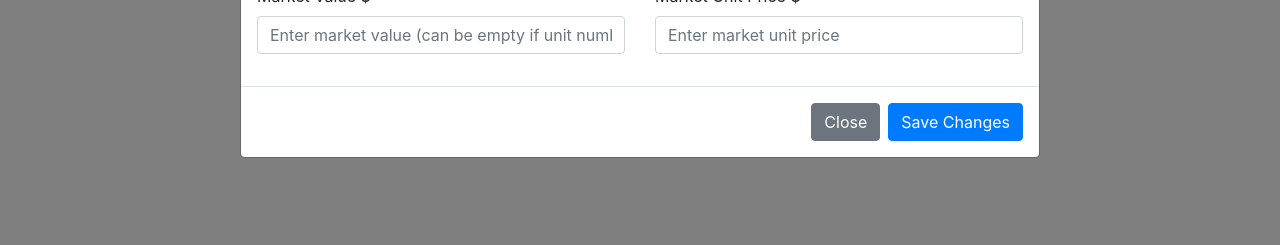
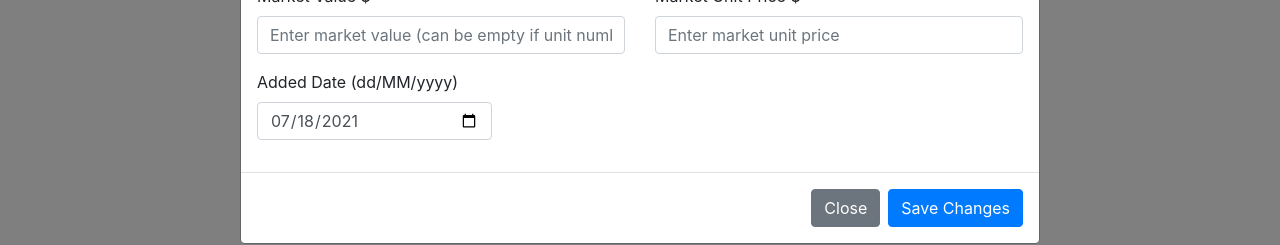
Before and after one commit to junyongz/wmp, a React (Create React App) app: page / in a window 1280 px wide. Both pictures are taken after a click on the button "Invest". Shown: the part 388-633 px from the top of the page. Built offline with nearby package versions, Linux system fonts and the light colour scheme; no server answers.

Commit message:
fine tune amount default population for new one, add the date population

```diff
--- a/src/stocks/DividendAddingModal.js
+++ b/src/stocks/DividendAddingModal.js
@@ -6,8 +6,23 @@ export default function DividendAddingModal(props) {
     // for creating dividend
     const { showDividendAdd, setShowDividendAdd, dividendAdded, stock } = props;
 
+    const getTodayDate = () => {
+        const appendZeroIfOneDigit = (v) => {
+            if (v.length == 1) {
+                return "0" + v;
+            }
+            return v;
+        };
+
+        const todayDate = new Date();
+
+        return todayDate.getFullYear() + "-" +
+            appendZeroIfOneDigit((todayDate.getMonth()+1).toString()) + "-" +
+            appendZeroIfOneDigit(todayDate.getDate().toString());
+    }
+
     const initalState = {
-        stockId: stock.id, currency: "SGD", amount: "", addedDate: "2021-07-07"
+        stockId: stock.id, currency: "SGD", amount: "", addedDate: getTodayDate()
     };
 
     // form
@@ -64,7 +79,7 @@ export default function DividendAddingModal(props) {
     return (
         <Modal show={ showDividendAdd } onHide={ handleClose } animation={ false } size="sm">
             <Modal.Header closeButton>
-                <Modal.Title>Add Dividend - {stock.code} - {stock.name}</Modal.Title>
+                <Modal.Title>Add Dividend</Modal.Title>
             </Modal.Header>
             <Modal.Body>
                 <Form ref={ formRef } id="dividendForm" noValidate validated={ validated }>
@@ -100,6 +115,19 @@ export default function DividendAddingModal(props) {
                         </Col>
                     </Row>
 
+                    <Row>
+                        <Col>
+                            <Form.Group controlId="formAddedDate">
+                                <Form.Label>Added Date (dd/MM/yyyy)</Form.Label>
+                                <Form.Control type="date"
+                                    placeholder="Enter the date for this dividend"
+                                    name="addedDate"
+                                    value={formState.addedDate}
+                                    onChange={ handleChange }/>
+                            </Form.Group>
+                        </Col>
+                    </Row>
+
                 </Form>
             </Modal.Body>
             <Modal.Footer>
--- a/src/stocks/StockAddingModal.js
+++ b/src/stocks/StockAddingModal.js
@@ -1,4 +1,4 @@
-import { useState, useRef, useCallback } from 'react'
+import { useState, useRef, useCallback, useEffect } from 'react'
 import { Modal, Form, Row, Col, Button } from 'react-bootstrap'
 import axios from 'axios'
 
@@ -7,10 +7,25 @@ export default function StockAddingModal(props) {
     // for creating stock
     const { dispatch, show, setShow } = props;
 
+    const getTodayDate = () => {
+        const appendZeroIfOneDigit = (v) => {
+            if (v.length == 1) {
+                return "0" + v;
+            }
+            return v;
+        };
+
+        const todayDate = new Date();
+
+        return todayDate.getFullYear() + "-" +
+            appendZeroIfOneDigit((todayDate.getMonth()+1).toString()) + "-" +
+            appendZeroIfOneDigit(todayDate.getDate().toString());
+    }
+
     const initalState = {
         code: "", name: "", marketPlace: "SGX", currency: "SGD",
         marketValue: "", investedAmount: "",
-        unitNumber: "", marketUnitPrice: "", investedUnitPrice: "", addedDate: "2021-07-07"
+        unitNumber: "", marketUnitPrice: "", investedUnitPrice: "", addedDate: getTodayDate()
     };
 
     // form
@@ -18,7 +33,17 @@ export default function StockAddingModal(props) {
 
     const [validated, setValidated] = useState(false);
 
-    const formRef = useRef(null);
+    // the ref
+    const formRef = useRef();
+
+    // for the invested ref
+    const investedAmountRef = useRef({value:undefined});
+    const unitNumberRef = useRef({value:undefined});
+    const investedUnitPriceRef = useRef({value:undefined});
+
+    // for market value ref
+    const marketValueRef = useRef({value:undefined});
+    const marketUnitPriceRef = useRef({value:undefined});
 
     // model events
     const handleClose = () => {
@@ -32,7 +57,38 @@ export default function StockAddingModal(props) {
         const name = target.name;
 
         setFormState(prevState => ({...prevState, [name]: value}));
+
+        defaultingValues();
     }
+
+    const defaultingValues = () => {
+        const investedAmount = investedAmountRef.current;
+        const unitNumber = unitNumberRef.current;
+
+        const investedUnitPrice = investedUnitPriceRef.current;
+
+        if (investedAmount && investedAmount.value && unitNumber && unitNumber.value) {
+            investedUnitPrice.value = investedAmount.value / unitNumber.value;
+
+            setFormState(prevState => ({...prevState, [investedUnitPrice.name]: investedUnitPrice.value}));
+        }
+
+        const marketValue = marketValueRef.current
+        if (investedAmount && investedAmount.value && marketValue && !marketValue.value) {
+            setTimeout(() => {
+                marketValue.value = investedAmount.value
+                setFormState(prevState => ({...prevState, [marketValue.name]: marketValue.value}));
+            }, 1500)
+        }
+
+        const marketUnitPrice = marketUnitPriceRef.current
+        if (investedUnitPrice && investedUnitPrice.value && marketUnitPrice && !marketUnitPrice.value) {
+            setTimeout(() => {
+                marketUnitPrice.value = investedUnitPrice.value
+                setFormState(prevState => ({...prevState, [marketUnitPrice.name]: marketUnitPrice.value}));
+            }, 1500)
+        }
+    };
 
     // main saving event
     const saveChangeAndClose = () => {
@@ -128,6 +184,7 @@ export default function StockAddingModal(props) {
                                     placeholder="Enter invested amount"
                                     name="investedAmount"
                                     value={formState.investedAmount}
+                                    ref={ investedAmountRef }
                                     onChange={ handleChange }/>
                             </Form.Group>
                         </Col>
@@ -138,6 +195,7 @@ export default function StockAddingModal(props) {
                                     placeholder="Enter invested unit number"
                                     name="unitNumber"
                                     value={formState.unitNumber}
+                                    ref={ unitNumberRef }
                                     onChange={ handleChange }/>
                             </Form.Group>
                         </Col>
@@ -148,6 +206,7 @@ export default function StockAddingModal(props) {
                                     placeholder="Enter invested unit price"
                                     name="investedUnitPrice"
                                     value={formState.investedUnitPrice}
+                                    ref={ investedUnitPriceRef }
                                     onChange={ handleChange }/>
                             </Form.Group>
                         </Col>
@@ -161,6 +220,7 @@ export default function StockAddingModal(props) {
                                     placeholder="Enter market value (can be empty if unit number provided)"
                                     name="marketValue"
                                     value={formState.marketValue}
+                                    ref={ marketValueRef }
                                     onChange={ handleChange }/>
                             </Form.Group>
                         </Col>
@@ -171,6 +231,20 @@ export default function StockAddingModal(props) {
                                     placeholder="Enter market unit price"
                                     name="marketUnitPrice"
                                     value={formState.marketUnitPrice}
+                                    ref={ marketUnitPriceRef }
+                                    onChange={ handleChange }/>
+                            </Form.Group>
+                        </Col>
+                    </Row>
+
+                    <Row>
+                        <Col xs="4">
+                            <Form.Group controlId="formAddedDate">
+                                <Form.Label>Added Date (dd/MM/yyyy)</Form.Label>
+                                <Form.Control type="date"
+                                    placeholder="Enter the date for this invested stock"
+                                    name="addedDate"
+                                    value={formState.addedDate}
                                     onChange={ handleChange }/>
                             </Form.Group>
                         </Col>
--- a/src/stocks/StockViewModal.js
+++ b/src/stocks/StockViewModal.js
@@ -56,7 +56,7 @@ export default function StockViewModal(props) {
     return (
         <Modal show={ showView } onHide={ handleClose } animation={ false } size="lg">
             <Modal.Header closeButton>
-                <Modal.Title>Add New Stock: {code} ({name})</Modal.Title>
+                <Modal.Title>{code} ({name})</Modal.Title>
             </Modal.Header>
             <Modal.Body>
                 <Container fluid>
@@ -112,6 +112,13 @@ export default function StockViewModal(props) {
 
                     <Row>
                         <Col>
+                            <p>Added Since</p>
+                            <p class="font-weight-bold">{new Date(addedDate).toDateString()}</p>
+                        </Col>
+                    </Row>
+
+                    <Row>
+                        <Col>
                             <p>Total Dividends $ ({ dividendCurrency })</p>
                             <p class="font-weight-bold">{ dividendAmount }</p>
                         </Col>
```
